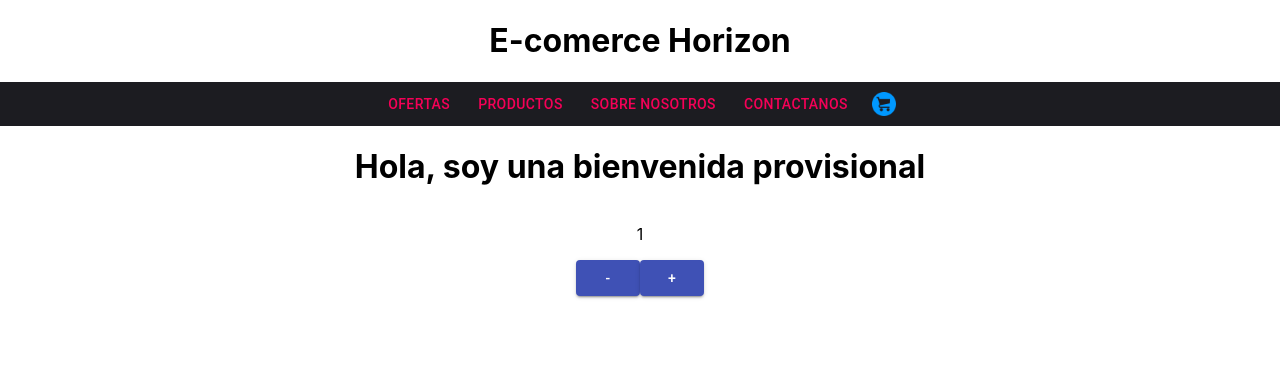
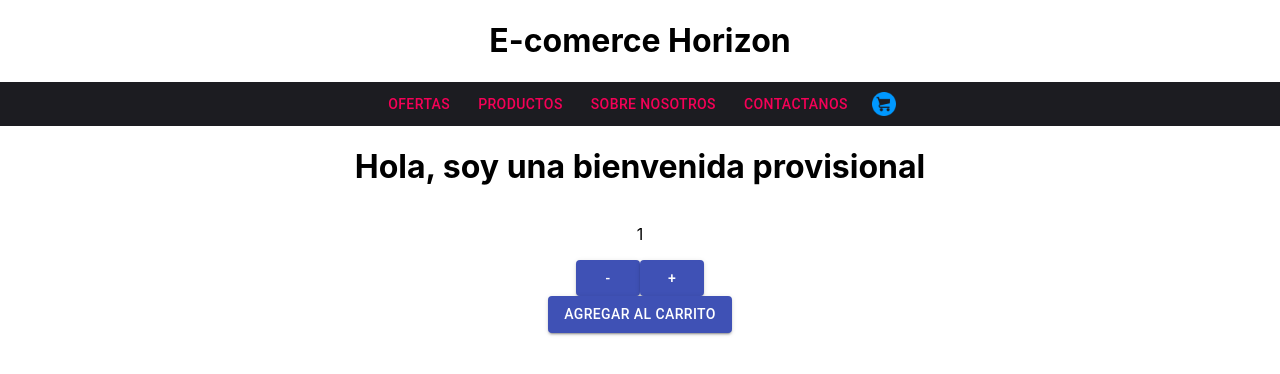
Before and after one commit to Joako20/React, a React (Create React App) app: page / in a window 1280 px wide. Shown: the top 374 px of the page. Built offline with nearby package versions, Linux system fonts and the light colour scheme.

Commit message:
correccion desadio clase 5, boton compra agregado, clase pasada a funcion

```diff
--- a/src/components/ItemCount/ItemCount.js
+++ b/src/components/ItemCount/ItemCount.js
@@ -50,9 +50,9 @@ import './ItemCount.css'
 //     }
 // }
 
-function ItemCount({stockNum, initial, stockE}) {
+function ItemCount({stockNum, initial, stockE,}) {
 
-    function preventStockNull(){
+    let preventStockNull = ()=>{
         if(stockE == false){
            return "0"
         }
@@ -65,9 +65,10 @@ function ItemCount({stockNum, initial, stockE}) {
         if(stockE == false || initial == stockNum){
         }
         else{
-            let parrafo = document.getElementById("prueba")
+            let parrafo = document.getElementById("cantidad")
             initial = Number(initial) + 1
             parrafo.innerHTML=`${initial}`
+
         }
     };
 
@@ -75,20 +76,34 @@ function ItemCount({stockNum, initial, stockE}) {
         if(stockE == false || initial == 0){
         }
         else{
-            let parrafo = document.getElementById("prueba")
+            let parrafo = document.getElementById("cantidad")
             initial = Number(initial) - 1
             parrafo.innerHTML=`${initial}`
+
         }
     };
 
+    let add = ()=>{
+        if(stockE == false){
+            let confirm = document.getElementById("confirm")
+            confirm.innerHTML=`No hay stock!!!`
+        }
+        else{
+        let confirm = document.getElementById("confirm")
+        confirm.innerHTML=`Se han agregado ${initial} unidades`
+        }
+
+    }
+
     return <>
-
     <div className="contador-container">
-        <p id="prueba">{preventStockNull()}</p>
+        <p id="cantidad">{preventStockNull()}</p>
         <div className="button-container">
             <Button variant="contained" color="primary" onClick={handleDecrement}>-</Button>
             <Button variant="contained" color="primary" onClick={handleIncrement}>+</Button>
         </div>
+        <Button id="prodUnidades" variant="contained" color="primary" onClick={add}>Agregar al carrito</Button>
+        <p id="confirm"></p>
     </div>
     </>
 
```
